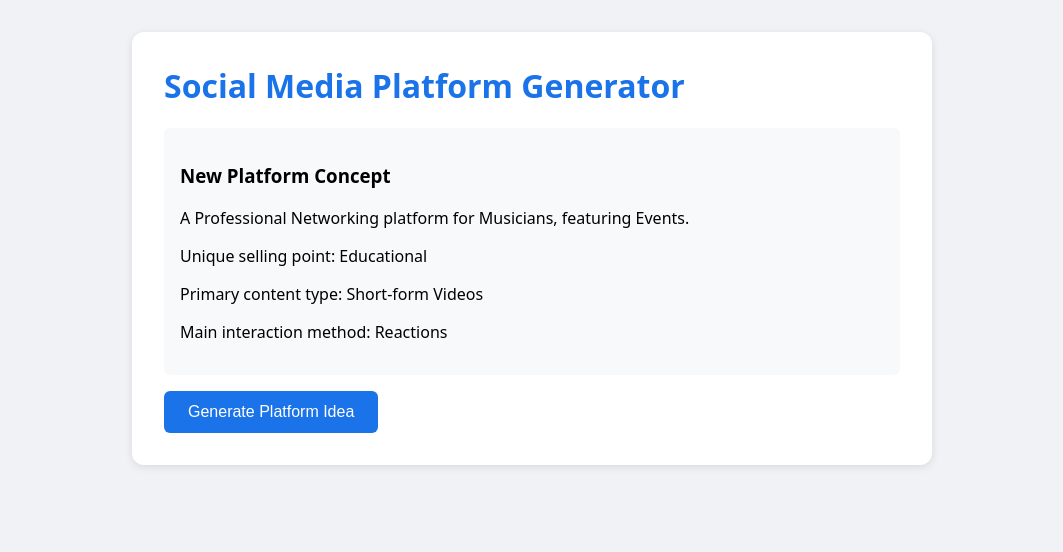
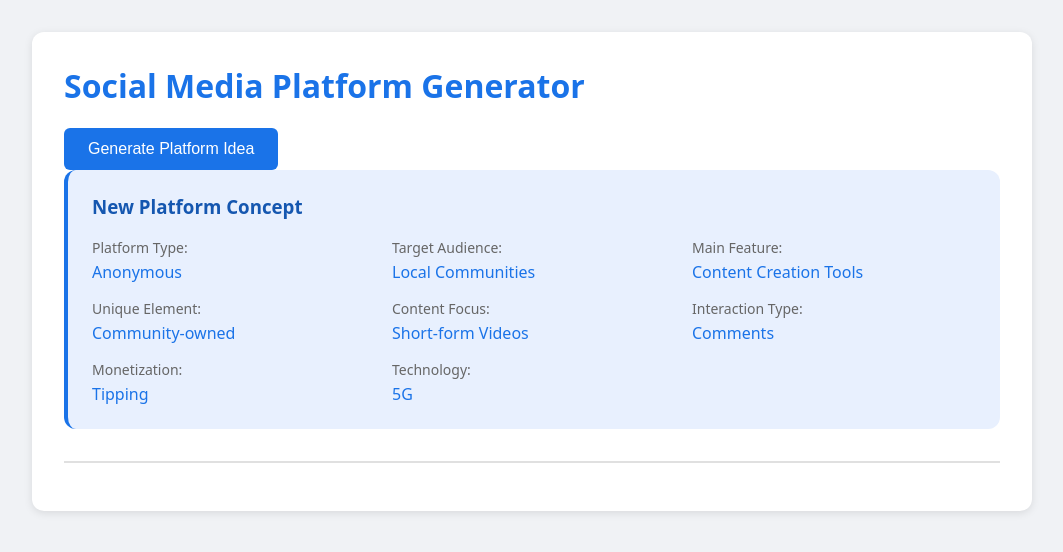
Before and after one commit to websimapi/websim-social-media-platform-generator, a plain HTML site: page index.html in a window 1280 px wide. Both pictures are taken after a click on the button "Generate Platform Idea". Shown: the whole page, without its empty margins (108-1171 px from the left). Drawn offline with Linux system fonts and the light colour scheme.

Commit message:
v2: !increase

```diff
--- a/app.js
+++ b/app.js
@@ -4,11 +4,13 @@ class PlatformGenerator {
   constructor(data) {
     this.data = data;
     this.initializeUI();
+    this.history = [];
   }
 
   initializeUI() {
     this.generateBtn = document.getElementById('generate');
     this.outputDiv = document.getElementById('output');
+    this.historyDiv = document.getElementById('history');
     this.generateBtn.addEventListener('click', () => this.generatePlatform());
   }
 
@@ -23,18 +25,85 @@ class PlatformGenerator {
       mainFeature: this.getRandomElement(this.data.features),
       uniqueElement: this.getRandomElement(this.data.uniqueElements),
       contentFocus: this.getRandomElement(this.data.contentTypes),
-      interaction: this.getRandomElement(this.data.interactionTypes)
+      interaction: this.getRandomElement(this.data.interactionTypes),
+      monetization: this.getRandomElement(this.data.monetizationTypes),
+      tech: this.getRandomElement(this.data.techStack)
     };
 
+    this.addToHistory(platform);
+    this.renderPlatform(platform);
+  }
+
+  addToHistory(platform) {
+    this.history.unshift(platform);
+    if (this.history.length > 5) {
+      this.history.pop();
+    }
+    this.renderHistory();
+  }
+
+  renderPlatform(platform) {
     const description = `
-      <h3>New Platform Concept</h3>
-      <p>A ${platform.type} platform for ${platform.demographic}, featuring ${platform.mainFeature}.</p>
-      <p>Unique selling point: ${platform.uniqueElement}</p>
-      <p>Primary content type: ${platform.contentFocus}</p>
-      <p>Main interaction method: ${platform.interaction}</p>
+      <div class="platform-card current">
+        <h3>New Platform Concept</h3>
+        <div class="platform-details">
+          <div class="detail">
+            <span class="label">Platform Type:</span>
+            <span class="value">${platform.type}</span>
+          </div>
+          <div class="detail">
+            <span class="label">Target Audience:</span>
+            <span class="value">${platform.demographic}</span>
+          </div>
+          <div class="detail">
+            <span class="label">Main Feature:</span>
+            <span class="value">${platform.mainFeature}</span>
+          </div>
+          <div class="detail">
+            <span class="label">Unique Element:</span>
+            <span class="value">${platform.uniqueElement}</span>
+          </div>
+          <div class="detail">
+            <span class="label">Content Focus:</span>
+            <span class="value">${platform.contentFocus}</span>
+          </div>
+          <div class="detail">
+            <span class="label">Interaction Type:</span>
+            <span class="value">${platform.interaction}</span>
+          </div>
+          <div class="detail">
+            <span class="label">Monetization:</span>
+            <span class="value">${platform.monetization}</span>
+          </div>
+          <div class="detail">
+            <span class="label">Technology:</span>
+            <span class="value">${platform.tech}</span>
+          </div>
+        </div>
+      </div>
     `;
 
     this.outputDiv.innerHTML = description;
+  }
+
+  renderHistory() {
+    const historyHTML = this.history.slice(1).map(platform => `
+      <div class="platform-card history">
+        <h4>${platform.type} for ${platform.demographic}</h4>
+        <div class="platform-details">
+          <div class="detail">
+            <span class="label">Main Feature:</span>
+            <span class="value">${platform.mainFeature}</span>
+          </div>
+          <div class="detail">
+            <span class="label">Unique Element:</span>
+            <span class="value">${platform.uniqueElement}</span>
+          </div>
+        </div>
+      </div>
+    `).join('');
+
+    this.historyDiv.innerHTML = historyHTML;
   }
 }
 
--- a/data.js
+++ b/data.js
@@ -9,7 +9,12 @@ export const socialMediaData = {
     "Decentralized",
     "Audio-based",
     "Virtual Reality",
-    "Augmented Reality"
+    "Augmented Reality",
+    "Text-based",
+    "Multi-modal",
+    "Gaming-integrated",
+    "NFT-powered",
+    "Ephemeral Content"
   ],
 
   // Target demographics
@@ -22,7 +27,13 @@ export const socialMediaData = {
     "Students",
     "Parents",
     "Local Communities",
-    "Global Citizens"
+    "Global Citizens",
+    "Digital Nomads",
+    "Entrepreneurs",
+    "Activists",
+    "Educators",
+    "Tech Enthusiasts",
+    "Creative Professionals"
   ],
 
   // Core features
@@ -35,7 +46,13 @@ export const socialMediaData = {
     "Events",
     "Polls",
     "Collaborative Tools",
-    "Content Creation Tools"
+    "Content Creation Tools",
+    "AI Content Generation",
+    "Virtual Spaces",
+    "Voice Channels",
+    "Content Monetization",
+    "Knowledge Sharing",
+    "Resource Exchange"
   ],
 
   // Unique selling points
@@ -48,7 +65,13 @@ export const socialMediaData = {
     "Privacy-focused",
     "Educational",
     "Wellness-oriented",
-    "Skill-sharing"
+    "Skill-sharing",
+    "Carbon-neutral",
+    "Community-owned",
+    "Merit-based Rewards",
+    "Real-world Integration",
+    "Social Impact Focus",
+    "Data Sovereignty"
   ],
 
   // Content focus
@@ -61,7 +84,13 @@ export const socialMediaData = {
     "Reviews",
     "Tutorials",
     "News",
-    "Memes"
+    "Memes",
+    "Podcasts",
+    "3D Models",
+    "AR Filters",
+    "Interactive Stories",
+    "Live Performances",
+    "Digital Art"
   ],
 
   // Interaction methods
@@ -74,6 +103,40 @@ export const socialMediaData = {
     "Challenges",
     "Mentoring",
     "Q&A",
-    "Voting"
+    "Voting",
+    "Virtual Gifting",
+    "Skill Endorsements",
+    "Content Remixing",
+    "Co-creation",
+    "Reputation Points",
+    "Achievement Badges"
+  ],
+
+  // Monetization models
+  monetizationTypes: [
+    "Subscription",
+    "Freemium",
+    "Creator Fund",
+    "Digital Goods",
+    "Premium Features",
+    "Marketplace Fees",
+    "Tipping",
+    "Ad Revenue Share",
+    "Token Economy",
+    "Pay-per-view Content"
+  ],
+
+  // Technology stack
+  techStack: [
+    "Blockchain",
+    "AI/ML",
+    "Edge Computing",
+    "5G",
+    "WebRTC",
+    "WebXR",
+    "PWA",
+    "Federated",
+    "P2P",
+    "Cloud-native"
   ]
 };
--- a/index.html
+++ b/index.html
@@ -8,8 +8,11 @@
 <body>
   <div id="app">
     <h1>Social Media Platform Generator</h1>
+    <button id="generate">Generate Platform Idea</button>
     <div id="output"></div>
-    <button id="generate">Generate Platform Idea</button>
+    <div id="history">
+      <h3>Previous Generations</h3>
+    </div>
   </div>
   <script type="module" src="app.js"></script>
 <script defer src="https://static.cloudflareinsights.com/beacon.min.js/v8c78df7c7c0f484497ecbca7046644da1771523124516" integrity="sha512-8DS7rgIrAmghBFwoOTujcf6D9rXvH8xm8JQ1Ja01h9QX8EzXldiszufYa4IFfKdLUKTTrnSFXLDkUEOTrZQ8Qg==" data-cf-beacon='{"version":"2024.11.0","token":"4c6229722a6346bc8eb5cb0e5eae5d41","server_timing":{"name":{"cfCacheStatus":true,"cfEdge":true,"cfExtPri":true,"cfL4":true,"cfOrigin":true,"cfSpeedBrain":true},"location_startswith":null}}' crossorigin="anonymous"></script>
--- a/styles.css
+++ b/styles.css
@@ -1,6 +1,6 @@
 body {
   font-family: system-ui, sans-serif;
-  max-width: 800px;
+  max-width: 1000px;
   margin: 2rem auto;
   padding: 0 1rem;
   background: #f0f2f5;
@@ -26,17 +26,97 @@ button {
   border-radius: 6px;
   font-size: 1rem;
   cursor: pointer;
-  transition: background 0.2s;
+  transition: all 0.2s;
 }
 
 button:hover {
   background: #1557b0;
+  transform: translateY(-2px);
+  box-shadow: 0 2px 8px rgba(26,115,232,0.4);
 }
 
-#output {
-  min-height: 100px;
-  margin: 1rem 0;
+button:active {
+  transform: translateY(0);
+}
+
+.platform-card {
+  background: #f8f9fa;
+  border-radius: 12px;
+  padding: 1.5rem;
+  margin-bottom: 1rem;
+  transition: all 0.3s ease;
+}
+
+.platform-card.current {
+  background: #e8f0fe;
+  border-left: 4px solid #1a73e8;
+}
+
+.platform-card.history {
+  background: #fff;
+  border: 1px solid #e0e0e0;
   padding: 1rem;
-  border-radius: 6px;
-  background: #f8f9fa;
 }
+
+.platform-card:hover {
+  transform: translateY(-2px);
+  box-shadow: 0 4px 12px rgba(0,0,0,0.1);
+}
+
+.platform-details {
+  display: grid;
+  grid-template-columns: repeat(auto-fit, minmax(250px, 1fr));
+  gap: 1rem;
+}
+
+.detail {
+  display: flex;
+  flex-direction: column;
+  gap: 0.25rem;
+}
+
+.label {
+  font-size: 0.875rem;
+  color: #666;
+}
+
+.value {
+  font-weight: 500;
+  color: #1a73e8;
+}
+
+h3 {
+  margin-top: 0;
+  color: #1557b0;
+}
+
+h4 {
+  margin-top: 0;
+  color: #444;
+}
+
+#history {
+  margin-top: 2rem;
+  border-top: 2px solid #e0e0e0;
+  padding-top: 1rem;
+}
+
+#history h3 {
+  color: #666;
+  font-size: 1.1rem;
+}
+
+@keyframes fadeIn {
+  from {
+    opacity: 0;
+    transform: translateY(10px);
+  }
+  to {
+    opacity: 1;
+    transform: translateY(0);
+  }
+}
+
+.platform-card {
+  animation: fadeIn 0.3s ease-out;
+}
```
